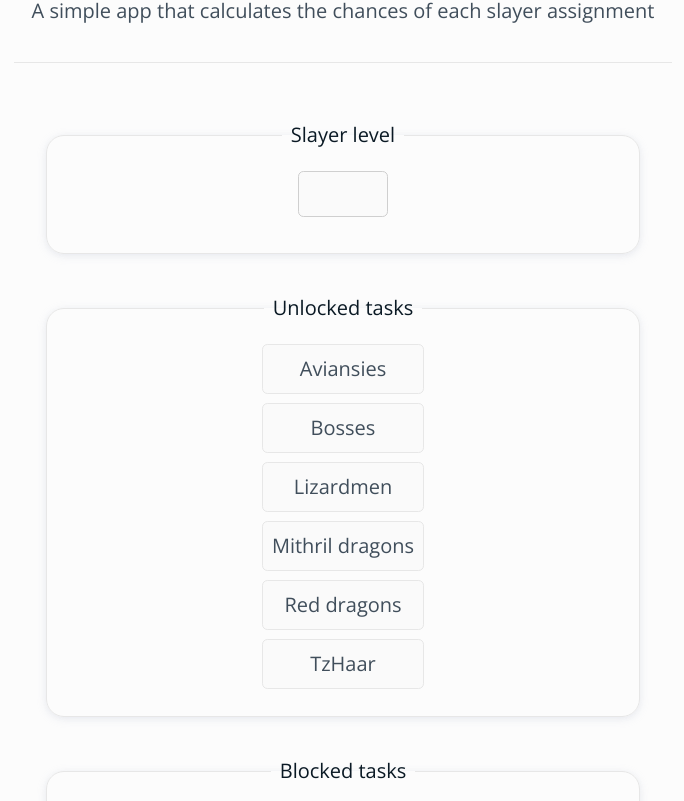
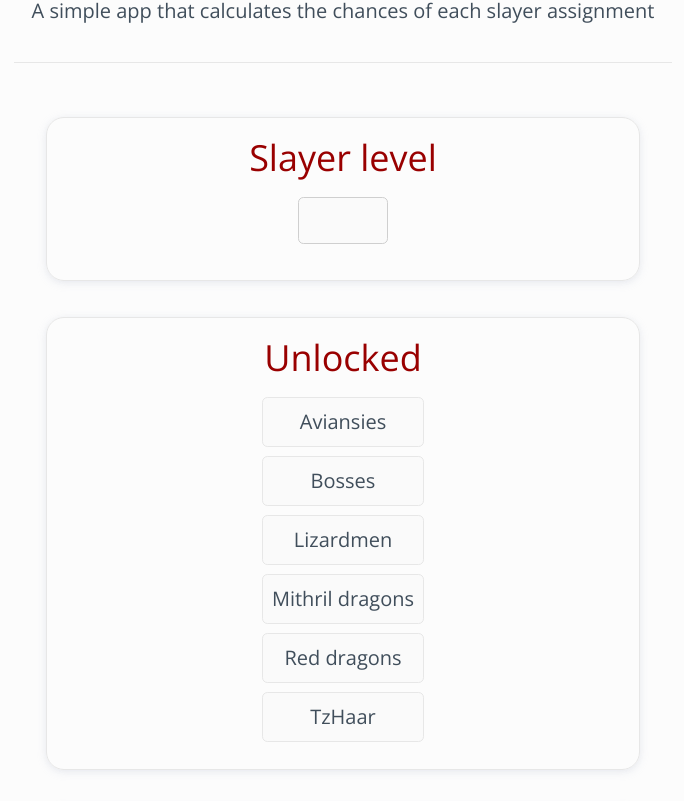
Before and after one commit to johann-miller/osrs-slayer-calculator, a Svelte app: page / in a window 1280 px wide. Shown: the part 199-1000 px from the top of the page, without its empty margins (297-981 px from the left). Built offline with nearby package versions, Linux system fonts and the light colour scheme.

Commit message:
Changed form field headers from legends to h2s

```diff
--- a/src/App.svelte
+++ b/src/App.svelte
@@ -29,6 +29,10 @@
 		width: 35rem;
 		max-width: 100vw;
 		padding: 0 1rem;
+	}
+
+	.field-header {
+		margin-bottom: 1rem;
 	}
 
 	header {
@@ -70,12 +74,12 @@
 	<section>
 		<form action="" onsubmit="event.preventDefault()">
 			<fieldset>
-				<legend>Slayer level</legend>
+				<h2 class="field-header">Slayer level</h2>
 				<input class="slayer-level" type="number" name="slayer-level" min="1" max="99" maxlength="2">
 			</fieldset>
 
 			<fieldset>
-				<legend>Unlocked tasks</legend>
+				<h2 class="field-header">Unlocked</h2>
 				<ul>
 					{#each unlocks as unlock, i}
 						<li>
@@ -86,7 +90,7 @@
 			</fieldset>
 
 			<fieldset>
-				<legend>Blocked tasks</legend>
+				<h2 class="field-header">Blocked</h2>
 				<BlockField />
 				<BlockField />
 				<BlockField />
```
